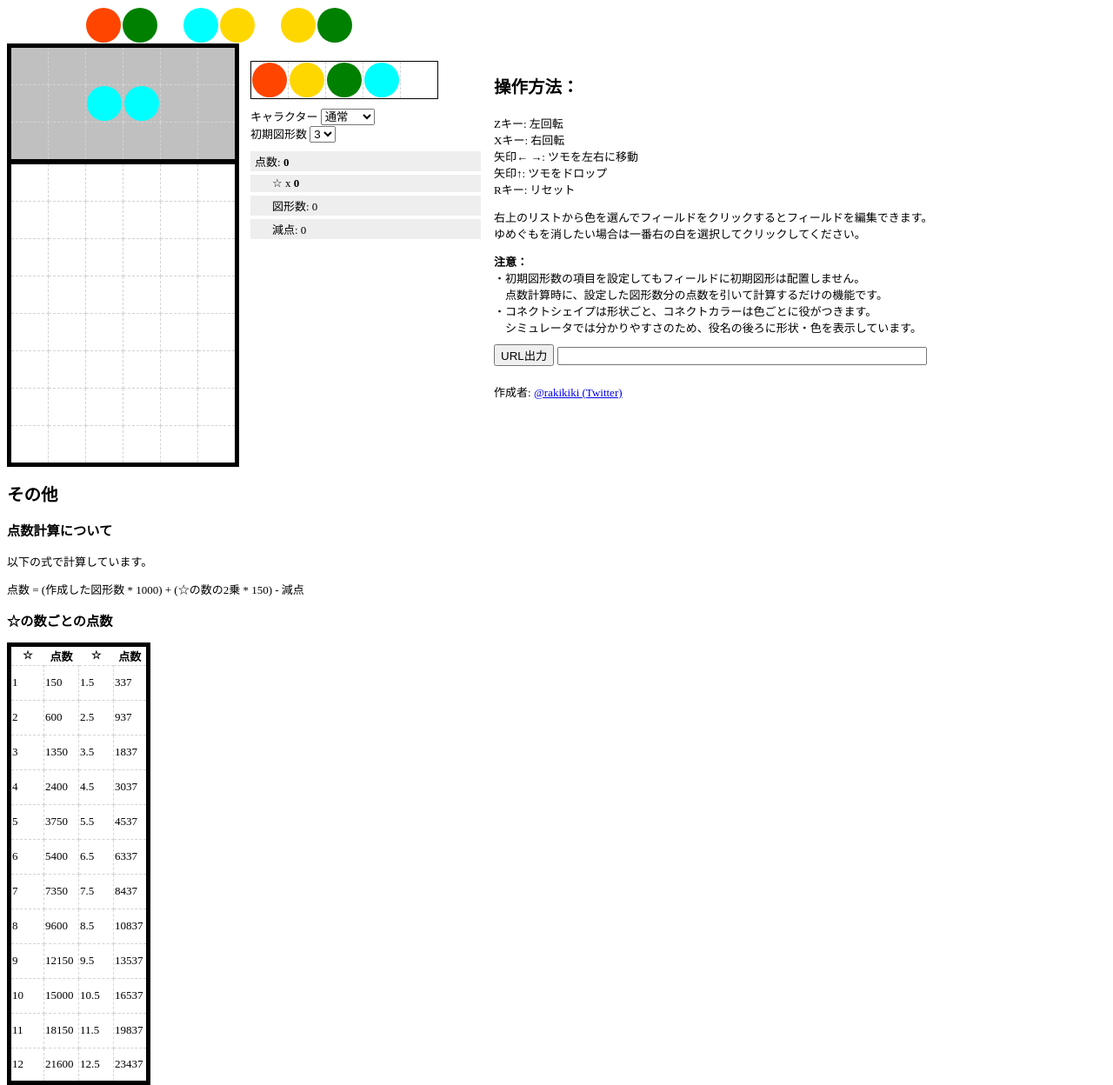
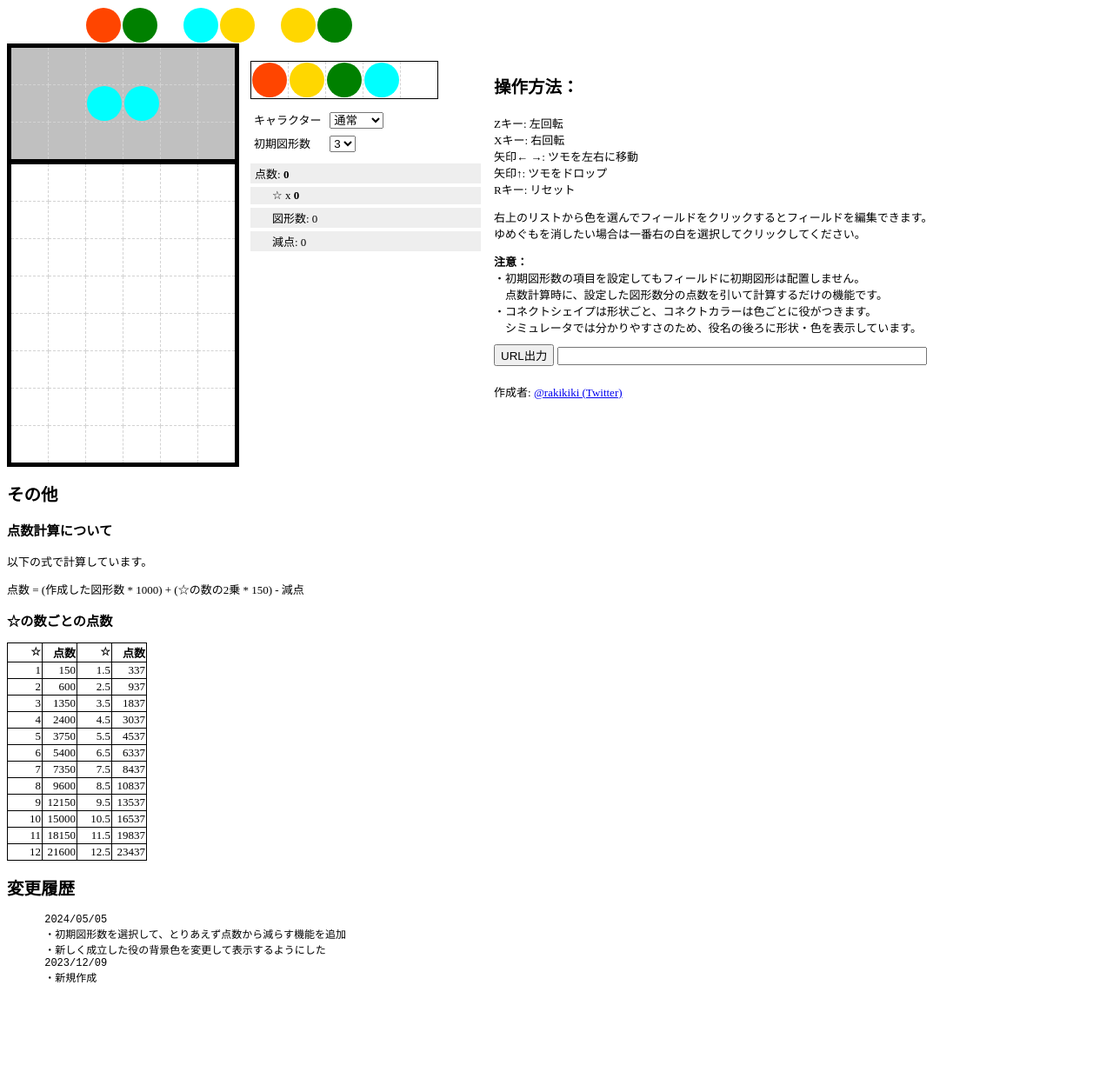
Before and after one commit to rakikiki/yuram, a plain HTML site: page index.html in a window 1280 px wide. Shown: the top 1248 px of the page at 87% size. After the commit the page ends 1159 px from the top, so only its background shows below. Drawn offline with Linux system fonts and the light colour scheme.

Commit message:
Update yuram.css

```diff
--- a/yuram.css
+++ b/yuram.css
@@ -1,5 +1,13 @@
 body {
   font-size: small;
+}
+table#scoreTable {
+  border: 1px solid black;
+}
+table#scoreTable > thead > tr > th, table#scoreTable > tbody > tr > td {
+  text-align: right;
+  border: 1px solid black;
+  height: 1.2em;
 }
 table#tumo {
   background-color: silver;
@@ -38,6 +46,12 @@ td#n1_1 {
   width: 70px;
 }
 td#n2_1 {
+  width: 70px;
+}
+td#n3_1 {
+  width: 70px;
+}
+td#n4_1 {
   width: 70px;
 }
 td {
@@ -157,6 +171,9 @@ div.yakuStar {
   display: inline-block;
   width: 50px;
 }
+div#yakuList > div.newYaku {
+  background-color: #eeee66;
+}
 div#totalScore, div#shapeCount, div#starPoint, div#minusScore {
   width: 260px;
   margin-top: 4px;
@@ -183,3 +200,9 @@ span.diff {
   font-size: small;
   color: gray;
 }
+
+label.optionLabel {
+  margin: 4px;
+  display: inline-block;
+  width: 80px;
+}
```
